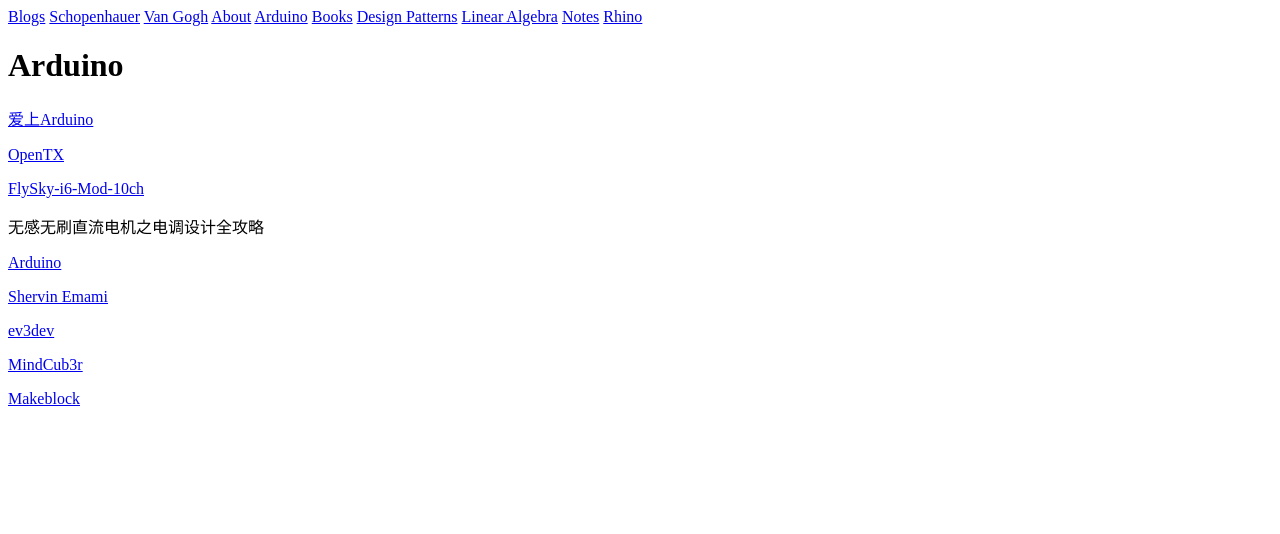
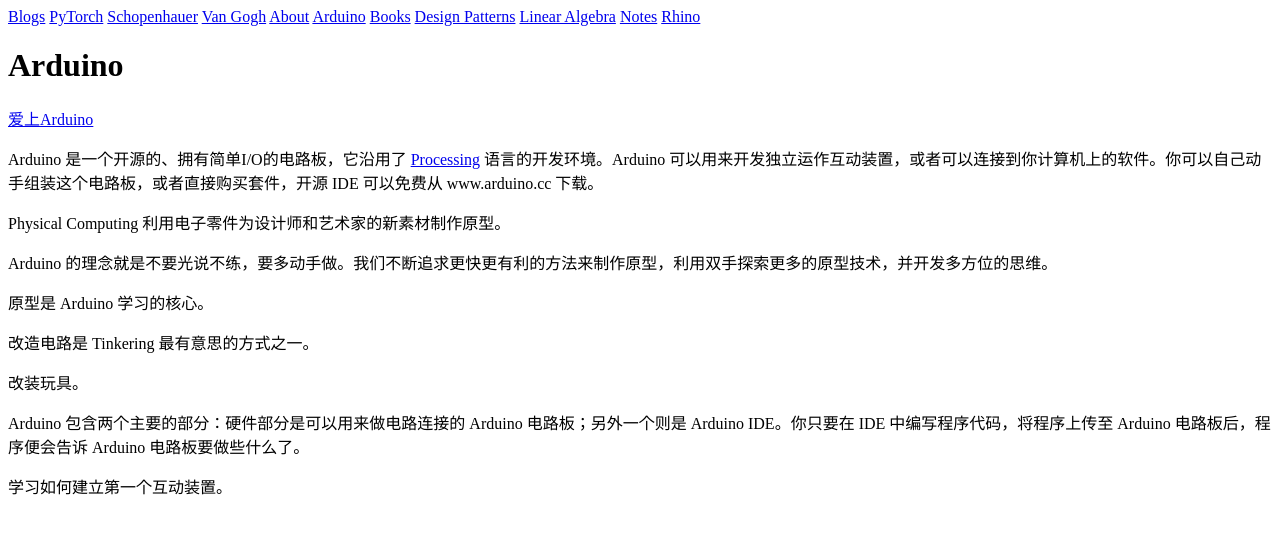
Before and after one commit to matheecs/matheecs.github.io, a Jekyll site: the page built from pages/arduino.md, in a window 1280 px wide. Shown: the top 534 px of the page. Built offline with Jekyll 4.4.1, drawn with Linux system fonts in a browser that asks for light colours.

Commit message:
add PyTorch

```diff
--- a/pages/arduino.md
+++ b/pages/arduino.md
@@ -6,18 +6,18 @@
 
 [爱上Arduino](https://book.douban.com/subject/6781677/)
 
-[OpenTX](http://www.open-tx.org/)
+Arduino 是一个开源的、拥有简单I/O的电路板，它沿用了 [Processing](https://processing.org/) 语言的开发环境。Arduino 可以用来开发独立运作互动装置，或者可以连接到你计算机上的软件。你可以自己动手组装这个电路板，或者直接购买套件，开源 IDE 可以免费从 www.arduino.cc 下载。
 
-[FlySky-i6-Mod-10ch](https://github.com/benb0jangles/FlySky-i6-Mod-)
+Physical Computing 利用电子零件为设计师和艺术家的新素材制作原型。
 
-无感无刷直流电机之电调设计全攻略
+Arduino 的理念就是不要光说不练，要多动手做。我们不断追求更快更有利的方法来制作原型，利用双手探索更多的原型技术，并开发多方位的思维。
 
-[Arduino](https://github.com/arduino/Arduino)
+原型是 Arduino 学习的核心。
 
-[Shervin Emami](http://shervinemami.info/index.html)
+改造电路是 Tinkering 最有意思的方式之一。
 
-[ev3dev](https://www.ev3dev.org/)
+改装玩具。
 
-[MindCub3r](http://mindcuber.com/mindcub3r/mindcub3r.html)
+Arduino 包含两个主要的部分：硬件部分是可以用来做电路连接的 Arduino 电路板；另外一个则是 Arduino IDE。你只要在 IDE 中编写程序代码，将程序上传至 Arduino 电路板后，程序便会告诉 Arduino 电路板要做些什么了。
 
-[Makeblock](https://www.makeblock.com/)
+学习如何建立第一个互动装置。
```
Also changed, not shown: pages/PyTorch.md (added, +7 -0 lines).
